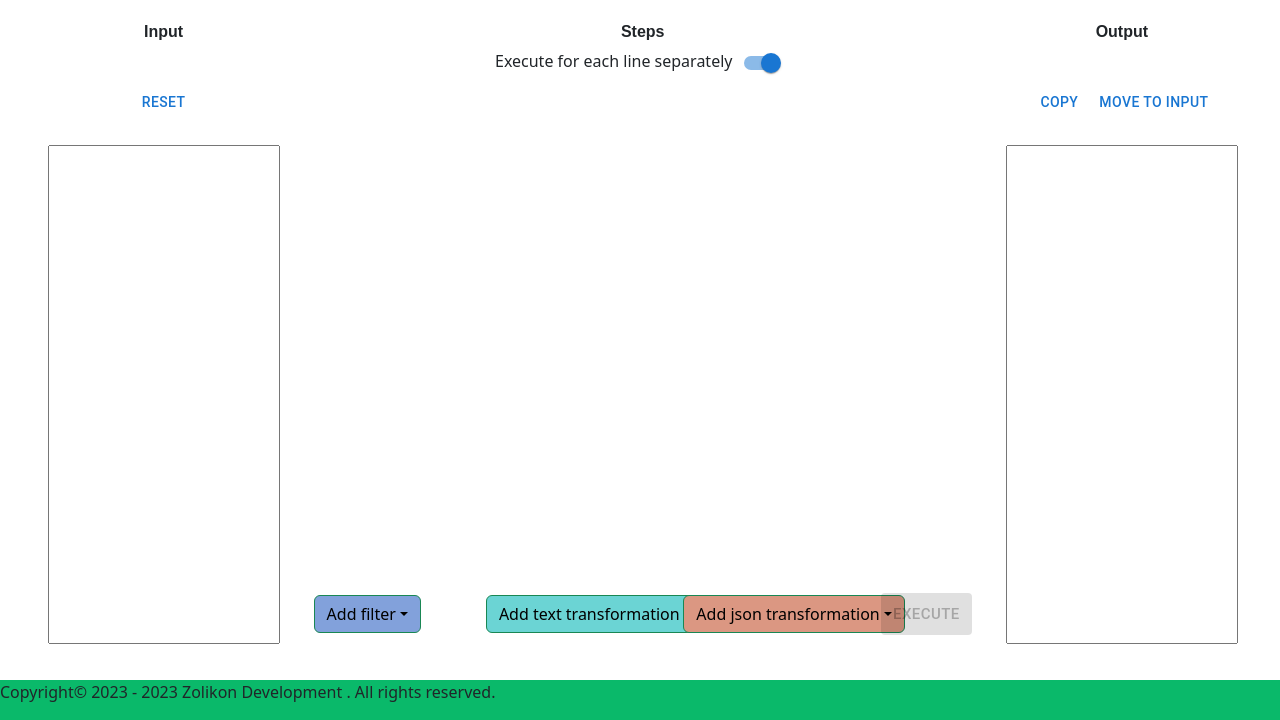
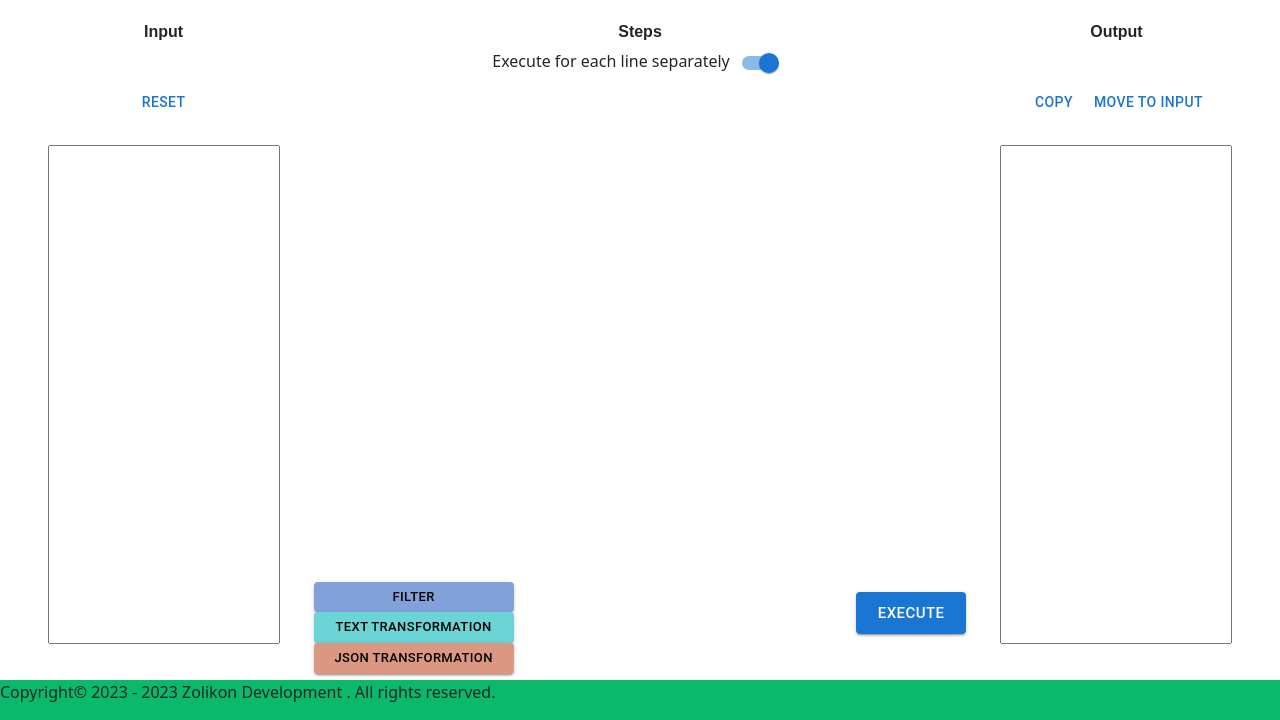
Before and after one commit to Zolikon/textmage, a React app: page / in a window 1280 px wide. Shown: the part 80-800 px from the top of the page. Built offline with nearby package versions, Linux system fonts and the light colour scheme.

Commit message:
redesign of step selection and internal refactoring into smaller components

```diff
--- a/src/components/App.css
+++ b/src/components/App.css
@@ -1,5 +1,6 @@
 body {
   height: 100vh;
+  min-width: 600px;
 }
 
 #root {
@@ -120,7 +121,7 @@ footer {
 
 
 .filter-step {
-  background-color:  var(--filter_color);
+  background-color: var(--filter_color);
 }
 
 .step:not(.disabled-step):hover {
--- a/src/components/App.js
+++ b/src/components/App.js
@@ -1,17 +1,12 @@
+import { useReducer } from "react";
+import Switch from '@mui/material/Switch';
 import './App.css';
 import Header from './Header';
 import Footer from './Footer';
 import Step from './Step'
-import { ToUpperCaseStep, ToLowerCaseStep } from "./transformation-steps/NoInputSteps"
-
-import { useReducer } from "react";
-import { Dropdown } from "react-bootstrap";
-import Button from '@mui/material/Button';
-import Switch from '@mui/material/Switch';
-import { AppendStep, InsertStep, REGEX_REPLACE_TYPE, ReplaceStep, STRING_REPLACE_TYPE, SubstringStep } from './transformation-steps/ReplaceSteps';
-import { GeneralFilterStep, JsonFilterStep } from './filter-steps/FilterStep';
-import { ValidJsonStep } from './filter-steps/ValidJsonStep';
-import { CsvToJsonLinesStep, JsonFieldConverterStep, JsonFieldExtractorStep } from './transformation-steps/JsonSteps';
+import { Input } from './Input';
+import { Output } from './Output';
+import { StepActions } from './StepActions';
 
 const initialState = {
     inputText: "",
@@ -107,6 +102,8 @@ function reducer(state, { type, payload }) {
 
 }
 
+const MAX_NUMBER_OF_STEPS = 5;
+
 function App() {
     const [{ inputText, outputText, steps, processLineByLine }, dispatcher] = useReducer(reducer, initialState);
 
@@ -116,13 +113,7 @@ function App() {
         <div id="inner-body">
             <Header>
             </Header>
-            <div className="input-container container">
-                <p className="prevent-select title">Input</p>
-                <div>
-                    <Button onClick={() => dispatcher({ type: "clearInput" })}>Reset</Button>
-                </div>
-                <textarea className="custom-text-area" value={inputText} onChange={(event) => dispatcher({ type: "newInputText", payload: event.target.value })} />
-            </div>
+            <Input dispatcher={dispatcher} inputText={inputText} />
             <div className="step-container container">
                 <div className="prevent-select title">Steps</div>
 
@@ -137,55 +128,9 @@ function App() {
                 <div className="step-holder">
                     {steps.map((step) => <Step key={step.id} id={step.id} dispatcher={dispatcher} title={step.title} type={step.type} >{step.form}</Step>)}
                 </div>
-                <div className="step-action-holder">
-                    <Dropdown style={{ width: "30%", alignSelf: "center" }}>
-                        <Dropdown.Toggle variant="success" disabled={steps.length >= 5} style={{backgroundColor: "var(--filter_color)", color: "black"}}>
-                            Add filter
-                        </Dropdown.Toggle>
-
-                        <Dropdown.Menu>
-                            <Dropdown.Item onClick={() => dispatcher({ type: "newStep", payload: { form: <GeneralFilterStep />, type: "filter" } })}>Text Filter</Dropdown.Item>
-                            <Dropdown.Item onClick={() => dispatcher({ type: "newStep", payload: { form: <JsonFilterStep />, type: "filter" } })}>Json filter</Dropdown.Item>
-                            <Dropdown.Item onClick={() => dispatcher({ type: "newStep", payload: { form: <ValidJsonStep />, type: "filter" } })}>Valid json</Dropdown.Item>
-                        </Dropdown.Menu>
-                    </Dropdown>
-                    <Dropdown style={{ width: "25%", alignSelf: "center" }}>
-                        <Dropdown.Toggle variant="success" disabled={steps.length >= 5} style={{backgroundColor: "var(--transformation_color)", color: "black"}}>
-                            Add text transformation
-                        </Dropdown.Toggle>
-
-                        <Dropdown.Menu>
-                            <Dropdown.Item onClick={() => dispatcher({ type: "newStep", payload: { form: <ToUpperCaseStep />, type: "transformation" } })}>To Upper case</Dropdown.Item>
-                            <Dropdown.Item onClick={() => dispatcher({ type: "newStep", payload: { form: <ToLowerCaseStep />, type: "transformation" } })}>To Lower case</Dropdown.Item>
-                            <Dropdown.Item onClick={() => dispatcher({ type: "newStep", payload: { form: <ReplaceStep type={STRING_REPLACE_TYPE} />, type: "transformation" } })}>Replace</Dropdown.Item>
-                            <Dropdown.Item onClick={() => dispatcher({ type: "newStep", payload: { form: <ReplaceStep type={REGEX_REPLACE_TYPE} />, type: "transformation" } })}>Regular expression</Dropdown.Item>
-                            <Dropdown.Item onClick={() => dispatcher({ type: "newStep", payload: { form: <SubstringStep />, type: "transformation" } })}>Substring</Dropdown.Item>
-                            <Dropdown.Item onClick={() => dispatcher({ type: "newStep", payload: { form: <AppendStep />, type: "transformation" } })}>Append</Dropdown.Item>
-                            <Dropdown.Item onClick={() => dispatcher({ type: "newStep", payload: { form: <InsertStep />, type: "transformation" } })}>Insert</Dropdown.Item>
-                        </Dropdown.Menu>
-                    </Dropdown>
-                    <Dropdown style={{ width: "25%", alignSelf: "center" }}>
-                        <Dropdown.Toggle variant="success" disabled={steps.length >= 5} style={{backgroundColor: "var(--json_transformation_color)", color: "black"}}>
-                            Add json transformation
-                        </Dropdown.Toggle>
-
-                        <Dropdown.Menu>
-                            <Dropdown.Item onClick={() => dispatcher({ type: "newStep", payload: { form: <CsvToJsonLinesStep />, type: "json_transformation" } })}>Csv to Json line</Dropdown.Item>
-                            <Dropdown.Item onClick={() => dispatcher({ type: "newStep", payload: { form: <JsonFieldConverterStep />, type: "json_transformation" } })}>Json field converter</Dropdown.Item>
-                            <Dropdown.Item onClick={() => dispatcher({ type: "newStep", payload: { form: <JsonFieldExtractorStep />, type: "json_transformation" } })}>Json field extractor</Dropdown.Item>
-                        </Dropdown.Menu>
-                    </Dropdown>
-                    <Button style={{ alignSelf: "center" }} size='large' variant="contained" disabled={steps.length === 0} onClick={() => dispatcher({ type: "executeTransformation" })}>Execute</Button>
-                </div>
+                <StepActions dispatcher={dispatcher} isMaxStepsReached={steps.length >= MAX_NUMBER_OF_STEPS} />
             </div>
-            <div className="output-container container">
-                <p className="prevent-select title">Output</p>
-                <div style={{ display: "block" }}>
-                    <Button onClick={() => navigator.clipboard.writeText(outputText)}>Copy</Button>
-                    <Button onClick={() => dispatcher({ type: "moveOutputToInput", payload: outputText })}>Move to input</Button>
-                </div>
-                <textarea className="custom-text-area" value={outputText} readOnly />
-            </div>
+            <Output dispatcher={dispatcher} outputText={outputText} />
             <Footer />
         </div>
     </>
--- /dev/null
+++ b/src/components/Help.js
@@ -0,0 +1,35 @@
+import { useReducer } from "react"
+
+
+const INITIAL_STATE = {
+    isHover: false,
+    top: 0,
+    left: 0
+}
+
+function reducer(state, { type, payload }) {
+    switch (type) {
+        case "mouseEnter":
+        case "mouseMove":
+            return { ...state, isHover: true, top: payload.y + 5, left: payload.x + 5 }
+        case "mouseLeave":
+            return { ...state, isHover: false }
+        default:
+            throw new Error("not supported operation")
+    }
+}
+
+export function Help({ children }) {
+    const [{ isHover, top, left }, dispatcher] = useReducer(reducer, INITIAL_STATE)
+
+    return <div>
+        <div
+            onMouseEnter={(e) => dispatcher({ type: "mouseEnter", payload: { x: e.pageX, y: e.pageY } })}
+            onMouseLeave={() => dispatcher({ type: "mouseLeave" })}
+            onMouseMove={(e) => dispatcher({ type: "mouseMove", payload: { x: e.pageX, y: e.pageY } })}
+        >❓</div>
+        {isHover && <div style={{ top: top + "px", left: left + "px", position: "fixed" }}>
+            {children}
+        </div>}
+    </div>
+}
--- /dev/null
+++ b/src/components/Input.js
@@ -0,0 +1,19 @@
+import Button from '@mui/material/Button';
+import { useRef } from 'react';
+
+export function Input({ dispatcher, inputText }) {
+
+    const textAreaRef = useRef(null);
+
+    return <div className="input-container container">
+        <p className="prevent-select title">Input</p>
+        <div>
+            <Button onClick={() => {
+                dispatcher({ type: "clearInput" });
+                textAreaRef.current.value = '';
+            }}>Reset</Button>
+        </div>
+        <textarea ref={textAreaRef} className="custom-text-area" value={inputText} onChange={(event) => dispatcher({ type: "newInputText", payload: event.target.value })} />
+    </div>
+
+}
--- /dev/null
+++ b/src/components/Output.js
@@ -0,0 +1,19 @@
+import Button from '@mui/material/Button';
+import { useRef } from 'react';
+
+export function Output({ dispatcher, outputText }) {
+
+    const textAreaRef = useRef(null);
+
+    return <div className="output-container container">
+        <p className="prevent-select title">Output</p>
+        <div style={{ display: "block" }}>
+            <Button onClick={() => navigator.clipboard.writeText(outputText)}>Copy</Button>
+            <Button onClick={() => {
+                dispatcher({ type: "moveOutputToInput", payload: outputText });
+                textAreaRef.current.value = "";
+            }}>Move to input</Button>
+        </div>
+        <textarea ref={textAreaRef} className="custom-text-area" value={outputText} readOnly />
+    </div >
+}
--- /dev/null
+++ b/src/components/StepActions.js
@@ -0,0 +1,78 @@
+import { AppendStep, InsertStep, REGEX_REPLACE_TYPE, ReplaceStep, STRING_REPLACE_TYPE, SubstringStep } from './transformation-steps/ReplaceSteps';
+import { GeneralFilterStep, JsonFilterStep } from './filter-steps/FilterStep';
+import { ValidJsonStep } from './filter-steps/ValidJsonStep';
+import { ToUpperCaseStep, ToLowerCaseStep } from "./transformation-steps/NoInputSteps"
+import { CsvToJsonLinesStep, JsonFieldConverterStep, JsonFieldExtractorStep } from './transformation-steps/JsonSteps';
+import { Dropdown } from "react-bootstrap";
+import Button from '@mui/material/Button';
+import { useMemo, useState } from 'react';
+
+
+const BASE_BUTTON_STYLE = {
+    alignSelf: "center",
+    color: "black",
+    width: "200px"
+}
+
+
+export function StepActions({ dispatcher, isMaxStepsReached }) {
+
+    const [selectedTypeName, setSelectedTypeName] = useState('')
+
+    const types = useMemo(() => {
+        return {
+            "filter": {
+                "name": "Filter",
+                "color": "filter_color",
+                "form": <>
+                    <Dropdown.Item onClick={() => dispatcher({ type: "newStep", payload: { form: <GeneralFilterStep />, type: "filter" } })}>Text Filter</Dropdown.Item>
+                    <Dropdown.Item onClick={() => dispatcher({ type: "newStep", payload: { form: <JsonFilterStep />, type: "filter" } })}>Json filter</Dropdown.Item>
+                    <Dropdown.Item onClick={() => dispatcher({ type: "newStep", payload: { form: <ValidJsonStep />, type: "filter" } })}>Valid json</Dropdown.Item>
+                </>
+            },
+            "text_transformation": {
+                "name": "Text transformation",
+                "color": "transformation_color",
+                "form": <>
+                    <Dropdown.Item onClick={() => dispatcher({ type: "newStep", payload: { form: <ToUpperCaseStep />, type: "transformation" } })}>To Upper case</Dropdown.Item>
+                    <Dropdown.Item onClick={() => dispatcher({ type: "newStep", payload: { form: <ToLowerCaseStep />, type: "transformation" } })}>To Lower case</Dropdown.Item>
+                    <Dropdown.Item onClick={() => dispatcher({ type: "newStep", payload: { form: <ReplaceStep type={STRING_REPLACE_TYPE} />, type: "transformation" } })}>Replace</Dropdown.Item>
+                    <Dropdown.Item onClick={() => dispatcher({ type: "newStep", payload: { form: <ReplaceStep type={REGEX_REPLACE_TYPE} />, type: "transformation" } })}>Regular expression</Dropdown.Item>
+                    <Dropdown.Item onClick={() => dispatcher({ type: "newStep", payload: { form: <SubstringStep />, type: "transformation" } })}>Substring</Dropdown.Item>
+                    <Dropdown.Item onClick={() => dispatcher({ type: "newStep", payload: { form: <AppendStep />, type: "transformation" } })}>Append</Dropdown.Item>
+                    <Dropdown.Item onClick={() => dispatcher({ type: "newStep", payload: { form: <InsertStep />, type: "transformation" } })}>Insert</Dropdown.Item>
+                </>
+            },
+            "json_transformation": {
+                "name": "Json transformation",
+                "color": "json_transformation_color",
+                "form": <>
+                    <Dropdown.Item onClick={() => dispatcher({ type: "newStep", payload: { form: <CsvToJsonLinesStep />, type: "json_transformation" } })}>Csv to Json line</Dropdown.Item>
+                    <Dropdown.Item onClick={() => dispatcher({ type: "newStep", payload: { form: <JsonFieldConverterStep />, type: "json_transformation" } })}>Json field converter</Dropdown.Item>
+                    <Dropdown.Item onClick={() => dispatcher({ type: "newStep", payload: { form: <JsonFieldExtractorStep />, type: "json_transformation" } })}>Json field extractor</Dropdown.Item>
+                </>
+            }
+        }
+    }, [dispatcher])
+
+    const selectedType = types[selectedTypeName]
+
+
+    return <div className="step-action-holder">
+        <div style={{ display: "flex", flexDirection: "column" }}>
+            <Button style={{ ...BASE_BUTTON_STYLE, backgroundColor: "var(--filter_color)" }} size='small' variant="contained" onClick={() => { setSelectedTypeName("filter") }}>Filter</Button>
+            <Button style={{ ...BASE_BUTTON_STYLE, backgroundColor: "var(--transformation_color)" }} size='small' variant="contained" onClick={() => { setSelectedTypeName("text_transformation") }}>Text transformation</Button>
+            <Button style={{ ...BASE_BUTTON_STYLE, backgroundColor: "var(--json_transformation_color)" }} size='small' variant="contained" onClick={() => { setSelectedTypeName("json_transformation") }}>Json Transformation</Button>
+        </div>
+        {selectedType && <Dropdown style={{ alignSelf: "center" }}>
+            <Dropdown.Toggle variant="success" disabled={isMaxStepsReached} style={{ backgroundColor: `var(--${selectedType.color})`, color: "black", width: "180px" }}>
+                {selectedType.name}
+            </Dropdown.Toggle>
+
+            <Dropdown.Menu>
+                {selectedType.form}
+            </Dropdown.Menu>
+        </Dropdown>}
+        <Button style={{ alignSelf: "center" }} size='large' variant="contained" onClick={() => dispatcher({ type: "executeTransformation" })}>Execute</Button>
+    </div>
+}
--- a/src/components/filter-steps/FilterStep.js
+++ b/src/components/filter-steps/FilterStep.js
@@ -2,6 +2,7 @@ import { useEffect, useState } from "react"
 
 import TextField from '@mui/material/TextField';
 import { MenuItem, Select, Switch } from "@mui/material";
+import { Help } from "../Help";
 
 const TEXT_ALIGNMENT = {
     sx: {
@@ -149,6 +150,7 @@ export function JsonFilterStep({ setTransformer, disabled, setTitle }) {
             size="small" value={fieldName} onChange={(event) => setFieldName(event.target.value)} disabled={disabled} />
         <TextField type="text" label="Text" InputProps={TEXT_ALIGNMENT} style={{ width: "20%" }}
             size="small" value={value} onChange={(event) => setValue(event.target.value)} disabled={disabled} />
+        <Help><p>text to display</p></Help>
     </>
 
 }
```
